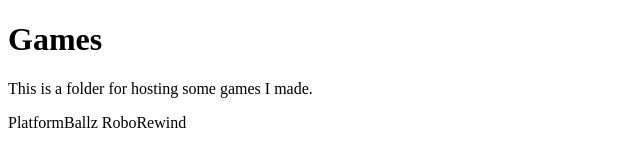
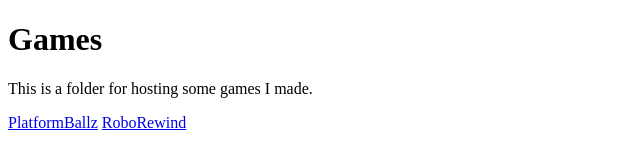
Before and after one commit to 2540825244/2540825244.github.io, a plain HTML site: page Games/index.html in a window 1280 px wide. Shown: the whole page, without its empty margins (0-640 px from the left). Drawn offline with Linux system fonts and the light colour scheme.

Commit message:
Fix Hyperlinks

```diff
--- a/Games/index.html
+++ b/Games/index.html
@@ -7,8 +7,8 @@
 
 <h1>Games</h1>
 <p>This is a folder for hosting some games I made.</p>
-<a>PlatformBallz</a>
-<a>RoboRewind</a>
+<a href=PlatformBallz>PlatformBallz</a>
+<a href=RoboRewind>RoboRewind</a>
 
 </body>
 </html>
```
Also changed, not shown: index.html (+2 -2 lines).
